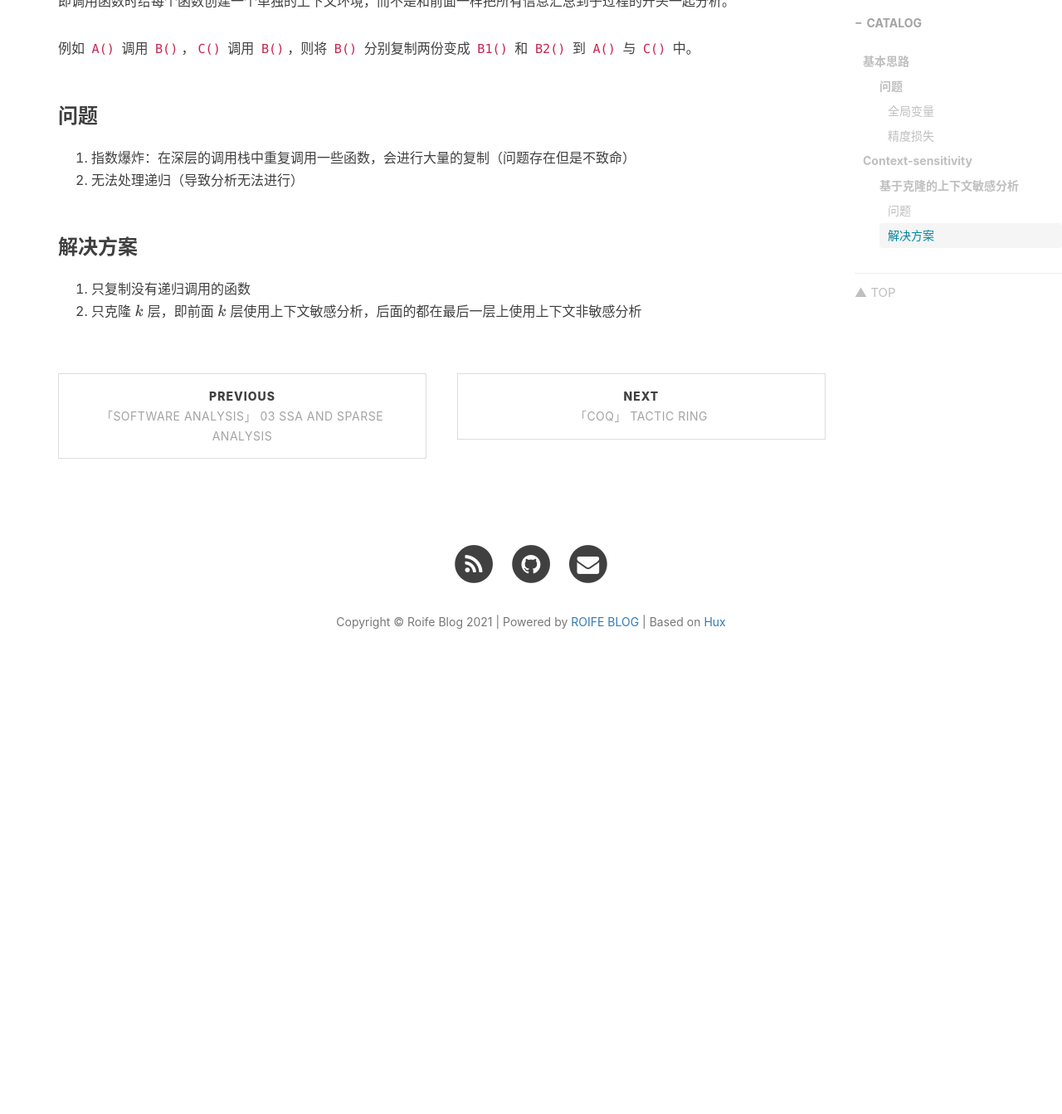
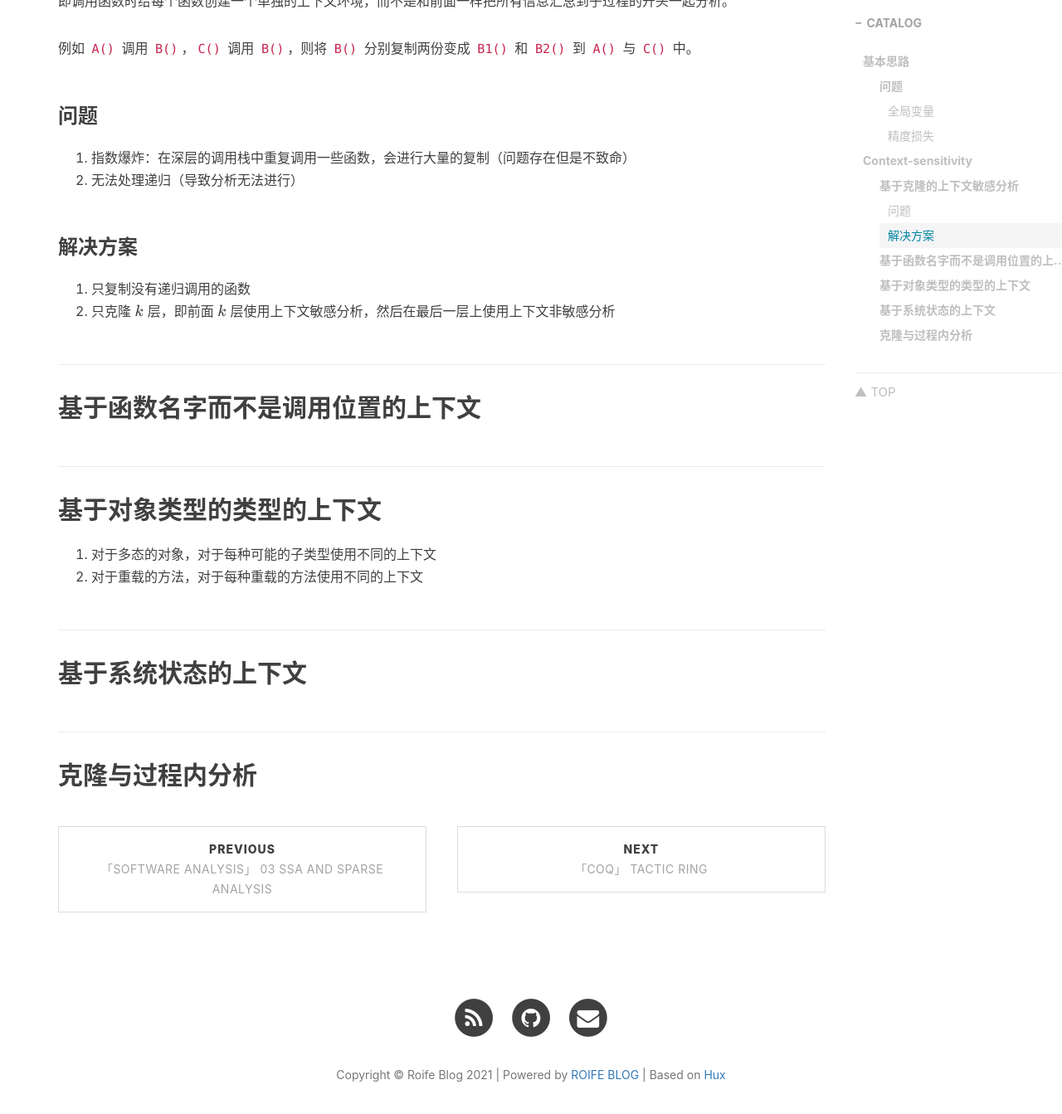
Before and after one commit to LogicLee0902/-LogicLee0902.github.io, a Jekyll site: the page built from _posts/software-analysis/2021-10-07-software-analysis-04-interprocedural_analysis.md, in a window 1280 px wide and 1400 px high, scrolled down 1868 px. Shown: the top 1343 px of the window at 83% size. Built offline with Jekyll 4.4.1, drawn with Linux system fonts in a browser that asks for light colours; nearby versions of some CDN libraries; comment, search, counter and statistics services are not loaded; before the commit the page ends 2722 px from its top, so only the background shows below that.

Commit message:
fix type in tapl 05

```diff
--- a/_posts/software-analysis/2021-10-07-software-analysis-04-interprocedural_analysis.md
+++ b/_posts/software-analysis/2021-10-07-software-analysis-04-interprocedural_analysis.md
@@ -68,4 +68,17 @@ Clone-based Context-Sensitive Analysis。
 ### 解决方案
 
 1. 只复制没有递归调用的函数
-2. 只克隆 $k$ 层，即前面 $k$ 层使用上下文敏感分析，后面的都在最后一层上使用上下文非敏感分析
+2. 只克隆 $k$ 层，即前面 $k$ 层使用上下文敏感分析，然后在最后一层上使用上下文非敏感分析
+
+## 基于函数名字而不是调用位置的上下文
+
+
+
+## 基于对象类型的类型的上下文
+
+1. 对于多态的对象，对于每种可能的子类型使用不同的上下文
+2. 对于重载的方法，对于每种重载的方法使用不同的上下文
+
+## 基于系统状态的上下文
+
+## 克隆与过程内分析
```
Also changed, not shown: _posts/types-and-programming-languages/2021-04-15-types-and-programming-languages-05-the-untyped-lambda-calculus.md (+1 -1 lines).
